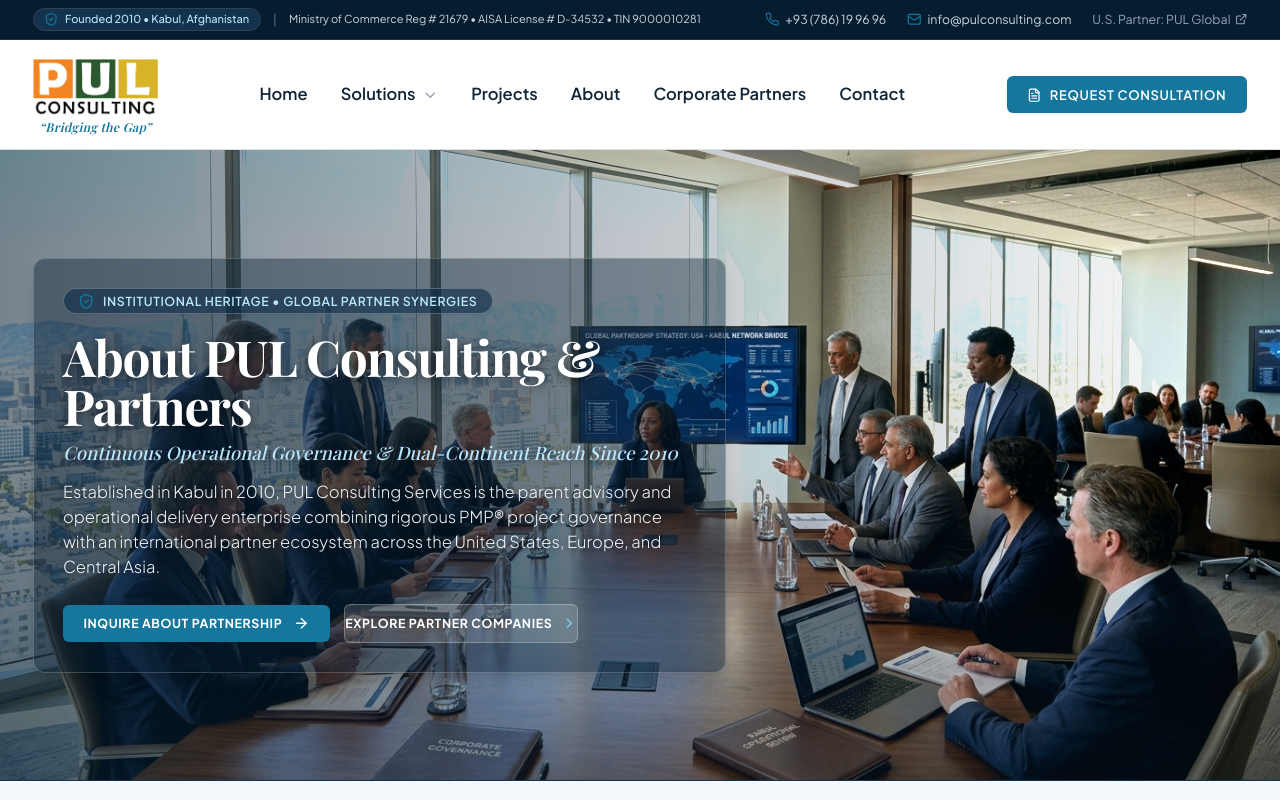
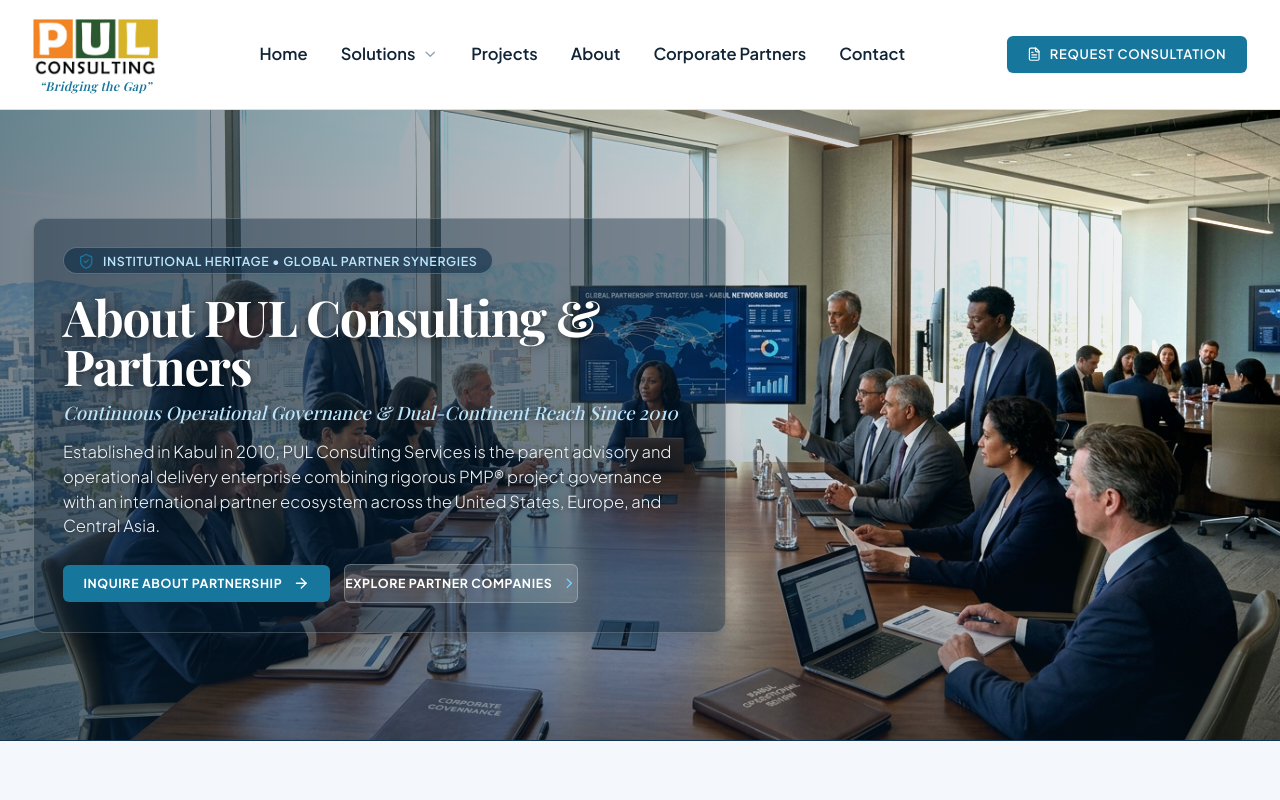
Before and after one commit to ashafiee1979-netizen/pul-consulting-website, a Next.js app: page /about in a window 1280 px wide. Shown: the top 800 px of the page. Built offline with nearby package versions, Linux system fonts and the light colour scheme; a web font is replaced by a local one.

Commit message:
feat(layout): remove top utility bar from header and relocate corporate info bar to footer

```diff
--- a/components/Footer.tsx
+++ b/components/Footer.tsx
@@ -206,6 +206,46 @@ export default function Footer({ onOpenConsultation }: FooterProps) {
           </div>
         </div>
 
+        {/* Corporate Identity & Regulatory Information Bar */}
+        <div className="mt-12 pt-6 border-t border-corp-navySubtle flex flex-col lg:flex-row items-center justify-between gap-4 text-xs text-slate-300">
+          <div className="flex flex-wrap items-center justify-center lg:justify-start gap-2.5 sm:gap-3 text-center lg:text-left text-[11px]">
+            <span className="inline-flex items-center gap-1.5 px-2.5 py-0.5 rounded-full bg-corp-navy text-sky-200 font-medium border border-slate-700">
+              <ShieldCheck className="w-3.5 h-3.5 text-corp-blue" />
+              <span>Founded 2010 • Kabul, Afghanistan</span>
+            </span>
+            <span className="hidden md:inline text-slate-600">|</span>
+            <span className="text-slate-300">
+              Ministry of Commerce Reg # 21679 • AISA License # D-34532 • TIN 9000010281
+            </span>
+          </div>
+
+          <div className="flex flex-wrap items-center justify-center lg:justify-end gap-4 sm:gap-5 text-slate-300 text-xs">
+            <a
+              href="tel:+93786199696"
+              className="flex items-center gap-1.5 hover:text-white transition-colors"
+            >
+              <Phone className="w-3.5 h-3.5 text-corp-blue" />
+              <span>+93 (786) 19 96 96</span>
+            </a>
+            <a
+              href="mailto:info@pulconsulting.com"
+              className="flex items-center gap-1.5 hover:text-white transition-colors"
+            >
+              <Mail className="w-3.5 h-3.5 text-corp-blue" />
+              <span>info@pulconsulting.com</span>
+            </a>
+            <a
+              href="https://pulglobal.com"
+              target="_blank"
+              rel="noopener noreferrer"
+              className="flex items-center gap-1 text-slate-400 hover:text-corp-blue transition-colors"
+            >
+              <span>U.S. Partner: PUL Global</span>
+              <ExternalLink className="w-3 h-3" />
+            </a>
+          </div>
+        </div>
+
         {/* Bottom Strip */}
         <div className="mt-14 pt-8 border-t border-corp-navySubtle flex flex-col sm:flex-row items-center justify-between gap-4 text-xs text-slate-400">
           <div className="flex flex-col sm:flex-row items-center gap-2 sm:gap-4 text-center sm:text-left">
--- a/components/Navbar.tsx
+++ b/components/Navbar.tsx
@@ -4,15 +4,11 @@ import React, { useState, useEffect, useRef } from "react";
 import Image from "next/image";
 import Link from "next/link";
 import {
-  Phone,
-  Mail,
   Menu,
   X,
   ChevronRight,
   ChevronDown,
   FileText,
-  ExternalLink,
-  ShieldCheck,
   ArrowRight,
   Layers
 } from "lucide-react";
@@ -116,51 +112,7 @@ export default function Navbar({ onOpenConsultation }: NavbarProps) {
   };
 
   return (
-    <>
-      {/* Top Utility Bar - Deep Executive Navy */}
-      <div className="bg-corp-navyDark border-b border-corp-navySubtle text-slate-300 text-xs py-2 px-4 sm:px-8">
-        <div className="max-w-7xl mx-auto flex flex-col sm:flex-row justify-between items-center gap-2">
-          <div className="flex items-center gap-3">
-            <span className="inline-flex items-center gap-1.5 px-2.5 py-0.5 rounded-full bg-corp-navySubtle text-sky-200 font-medium text-[11px] border border-slate-700">
-              <ShieldCheck className="w-3.5 h-3.5 text-corp-blue" />
-              <span>Founded 2010 • Kabul, Afghanistan</span>
-            </span>
-            <span className="hidden md:inline text-slate-500">|</span>
-            <span className="hidden md:inline text-slate-300 text-[11px]">
-              Ministry of Commerce Reg # 21679 • AISA License # D-34532 • TIN 9000010281
-            </span>
-          </div>
-
-          <div className="flex flex-wrap items-center justify-center sm:justify-end gap-3 sm:gap-5 text-slate-300 text-xs">
-            <a
-              href="tel:+93786199696"
-              className="flex items-center gap-1.5 hover:text-white transition-colors"
-            >
-              <Phone className="w-3.5 h-3.5 text-corp-blue" />
-              <span>+93 (786) 19 96 96</span>
-            </a>
-            <a
-              href="mailto:info@pulconsulting.com"
-              className="flex items-center gap-1.5 hover:text-white transition-colors"
-            >
-              <Mail className="w-3.5 h-3.5 text-corp-blue" />
-              <span>info@pulconsulting.com</span>
-            </a>
-            <a
-              href="https://pulglobal.com"
-              target="_blank"
-              rel="noopener noreferrer"
-              className="hidden lg:flex items-center gap-1 text-slate-400 hover:text-corp-blue transition-colors"
-            >
-              <span>U.S. Partner: PUL Global</span>
-              <ExternalLink className="w-3 h-3" />
-            </a>
-          </div>
-        </div>
-      </div>
-
-      {/* Main Sticky Navbar - Clean Fortune 500 White */}
-      <header
+    <header
         className={`sticky top-0 z-40 w-full transition-all duration-200 ${
           isScrolled
             ? "bg-white/95 backdrop-blur-md shadow-sm border-b border-corp-line py-2"
@@ -459,6 +411,5 @@ export default function Navbar({ onOpenConsultation }: NavbarProps) {
           </div>
         )}
       </header>
-    </>
   );
 }
```
Also changed, not shown: 1 other file (tests, documents, lock files or other folders).
